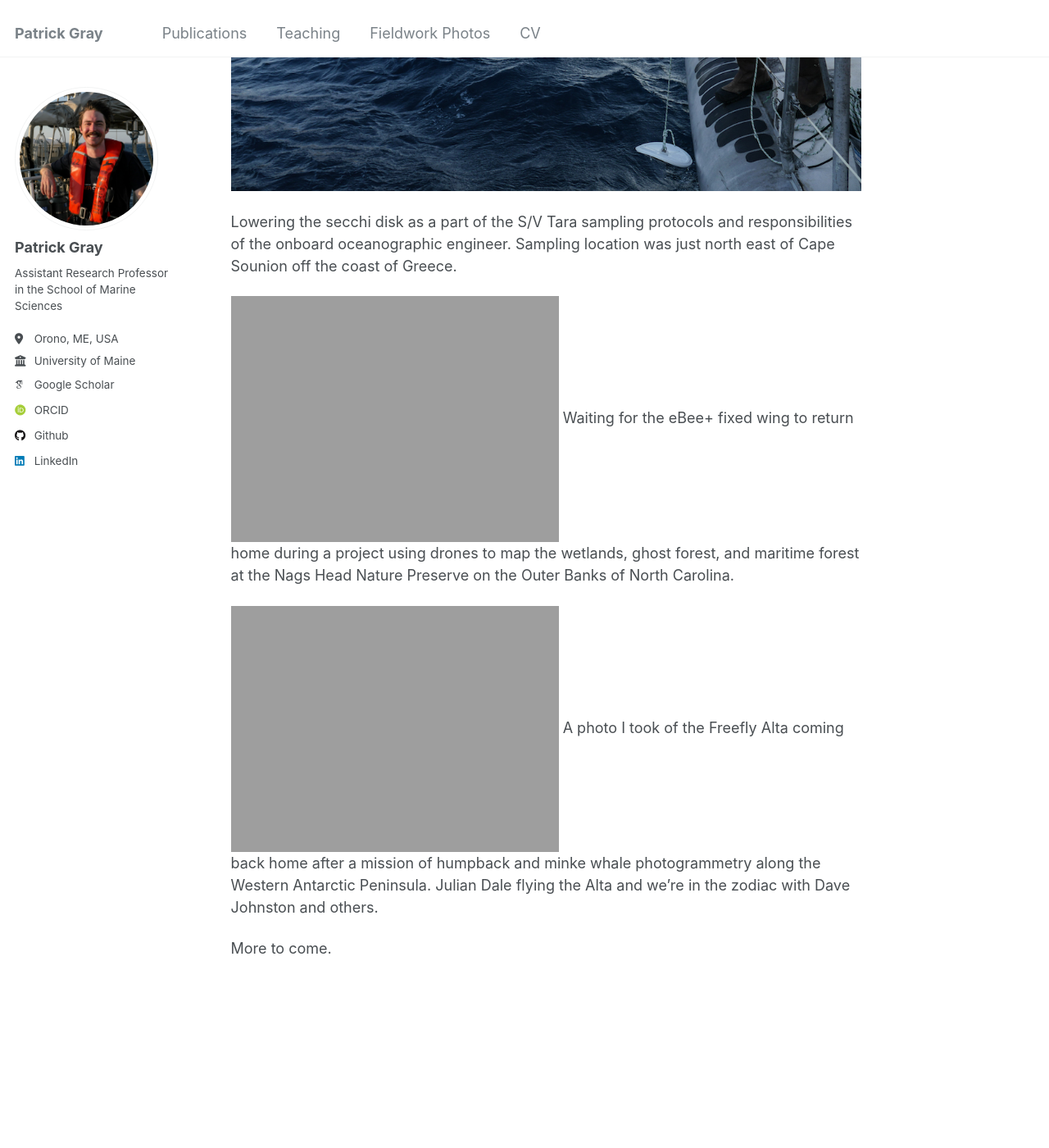
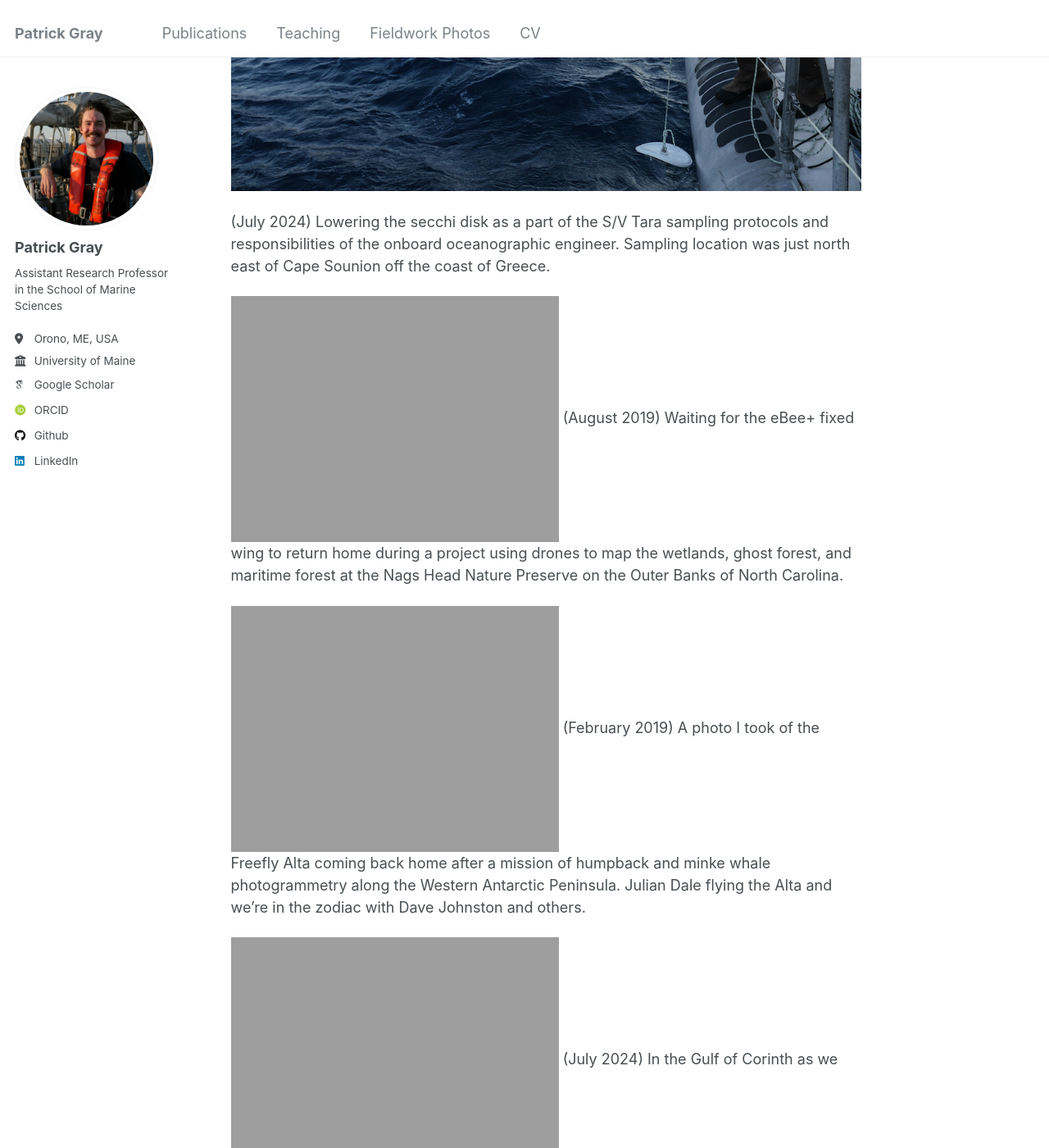
Before and after one commit to patrickcgray/patrickcgray.github.io, a Jekyll site: the page built from _pages/photos.md, in a window 1280 px wide and 1400 px high, scrolled down 492 px. Shown: the whole window at 82% size. Built offline with Jekyll 4.4.1, drawn with Linux system fonts in a browser that asks for light colours; some web fonts are replaced; some of the changed text lies outside the part shown.

Commit message:
a few more photos

```diff
--- a/_pages/photos.md
+++ b/_pages/photos.md
@@ -9,13 +9,27 @@
 
 ![secchi disk](http://patrickcgray.github.io/images/secchi_disk_pgray.jpg)
 
-Lowering the secchi disk as a part of the S/V Tara sampling protocols and responsibilities of the onboard oceanographic engineer. Sampling location was just north east of Cape Sounion off the coast of Greece.
+(July 2024) Lowering the secchi disk as a part of the S/V Tara sampling protocols and responsibilities of the onboard oceanographic engineer. Sampling location was just north east of Cape Sounion off the coast of Greece.
 
 ![drone flight ebee](http://patrickcgray.github.io/images/ebee_plus_nags_head.jpg)
-Waiting for the eBee+ fixed wing to return home during a project using drones to map the wetlands, ghost forest, and maritime forest at the Nags Head Nature Preserve on the Outer Banks of North Carolina.
+(August 2019) Waiting for the eBee+ fixed wing to return home during a project using drones to map the wetlands, ghost forest, and maritime forest at the Nags Head Nature Preserve on the Outer Banks of North Carolina.
 
 ![drone flight alta](http://patrickcgray.github.io/images/alta_airborne_antarctica.jpg)
-A photo I took of the Freefly Alta coming back home after a mission of humpback and minke whale photogrammetry along the Western Antarctic Peninsula. Julian Dale flying the Alta and we're in the zodiac with Dave Johnston and others.
+(February 2019) A photo I took of the Freefly Alta coming back home after a mission of humpback and minke whale photogrammetry along the Western Antarctic Peninsula. Julian Dale flying the Alta and we're in the zodiac with Dave Johnston and others.
+
+![drone flight alta](http://patrickcgray.github.io/images/gulf_of_corinth_nets.jpg)
+(July 2024) In the Gulf of Corinth as we move from the Ionian Sea to the Adriatic. Cleaning off the zooplankton nets after a surprise bloom of salps clogged them (and the ship's plumbing). Secchi depths are >30m yet salps and dolphins everywhere.
+
+![drone flight alta](http://patrickcgray.github.io/images/dji_plume_pg_jd.jpg)
+(August 2021) Grabbing the DJI Phantom 4 after finishing a flight mapping the differential turbulent mixing and path of the uranine dye plume seen in the background as it crossed the Gulf Stream front.
+
+
+![minke whale tagging](http://patrickcgray.github.io/images/minke_wap_af.jpg)
+(February 2019) Slowly following a minke whale in Andvord Bay, on the right Ari Friedlaender prepares to attach a video tag. Preparing to launch the drone to capture the tagging process and measure the group of minkes.
+
+
+![drone flight alta](http://patrickcgray.github.io/images/dji_basecamp.jpg)
+(February 2019) Photo from our DJI Phantom 4 just as it leaves our temporary camp on a bit of exposed rock and heads off to map sea ice in Neko Harbor.
 
 
 More to come.
```
Also changed, not shown: images/dji_basecamp.jpg (added), images/minke_wap_af.jpg (added), 3 other files.
